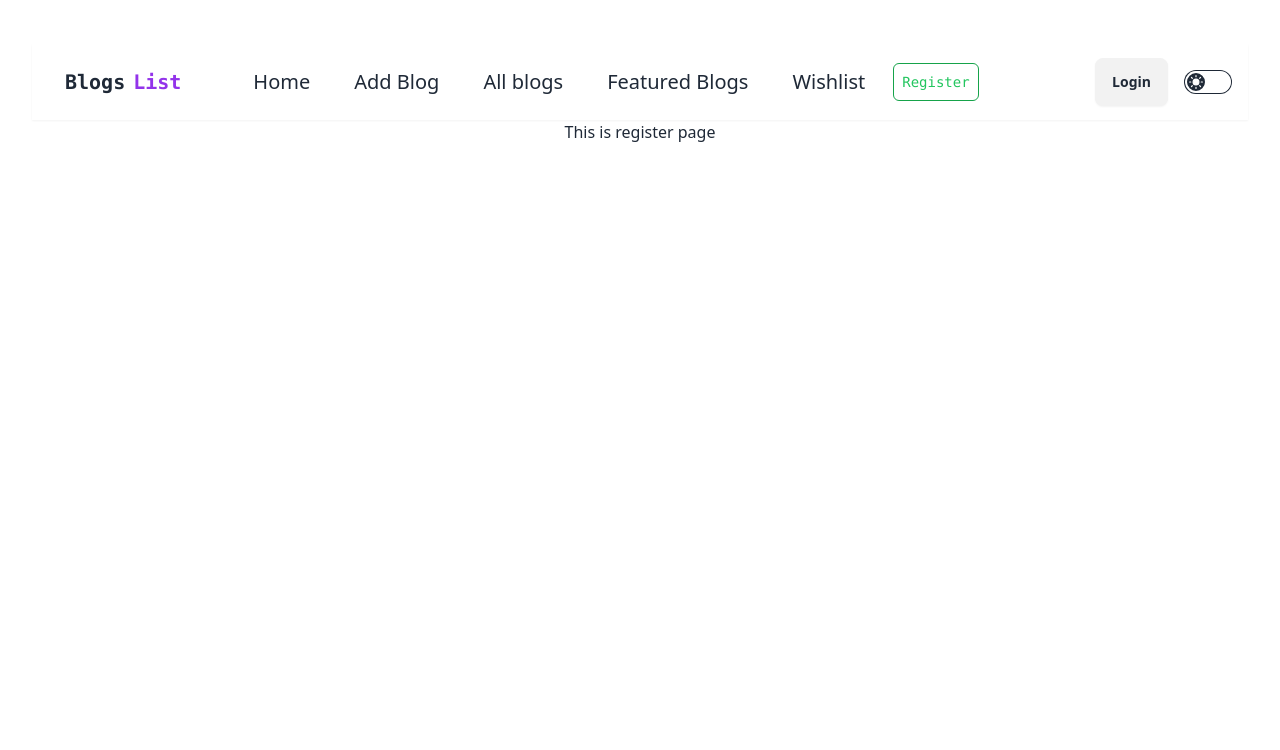
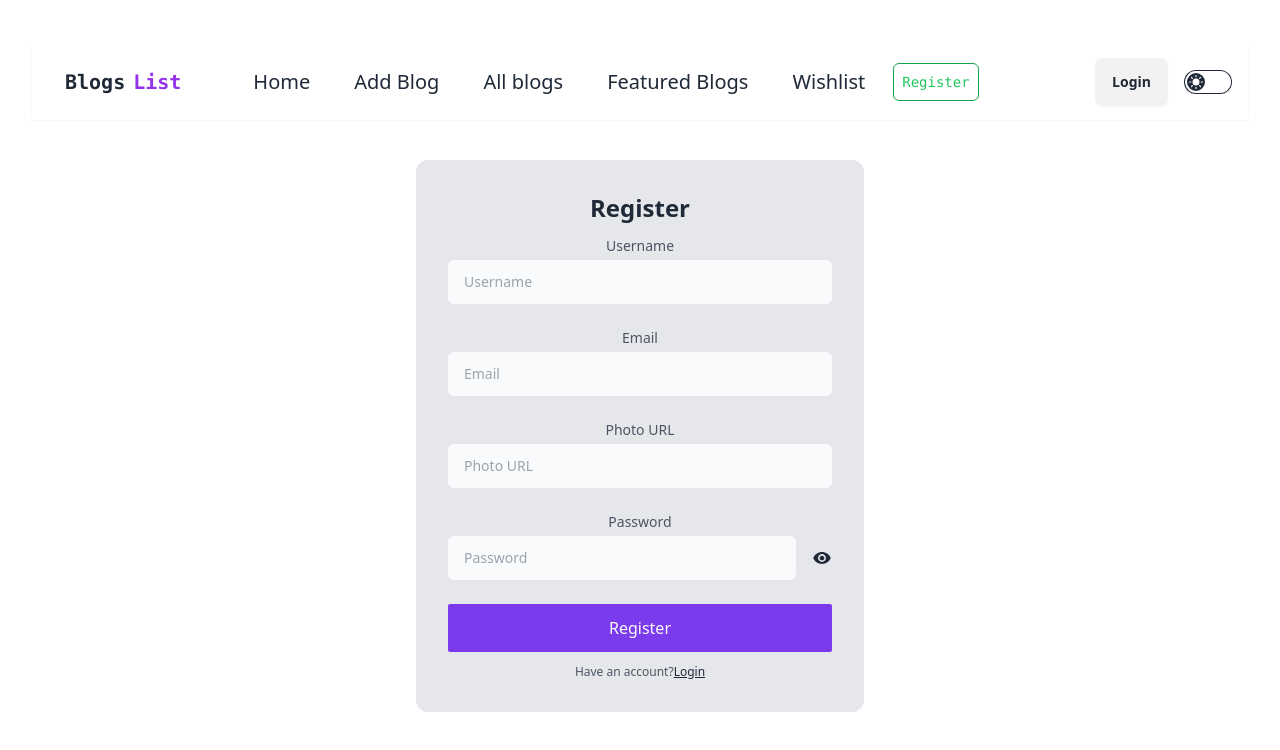
Before and after one commit to emonkhan500/B9-AS11-Blog-Hub-Client, a React (Vite) app: page /register in a window 1280 px wide. Shown: the top 750 px of the page. Built offline with nearby package versions, Linux system fonts and the light colour scheme; no server answers.

Commit message:
register complete

```diff
--- /dev/null
+++ b/PrivateRoute/PrivateRoute.jsx
@@ -0,0 +1,20 @@
+import React, { useContext } from 'react';
+import {  Navigate, useLocation } from 'react-router-dom';
+
+
+import { AuthContext } from '../src/Components/provider/AuthProvider';
+const PrivateRoute = ({children}) => {
+    const {user,loading}=useContext(AuthContext)
+    const location =useLocation();
+
+    if(loading){
+        return <h1>Loading ....</h1>;
+    }
+
+        if(user){
+            return children;
+        }
+        return <Navigate state={location.pathname} to='/login'></Navigate>
+    };
+
+export default PrivateRoute;
--- a/package.json
+++ b/package.json
@@ -15,7 +15,9 @@
     "match-sorter": "^6.3.4",
     "react": "^18.2.0",
     "react-dom": "^18.2.0",
+    "react-icons": "^5.2.1",
     "react-router-dom": "^6.23.0",
+    "react-toastify": "^10.0.5",
     "sort-by": "^1.2.0"
   },
   "devDependencies": {
--- a/src/Components/Register/Register.jsx
+++ b/src/Components/Register/Register.jsx
@@ -1,10 +1,106 @@
-import React from 'react';
+
+import { useContext, useEffect, useState } from "react";
+import { IoMdEye } from "react-icons/io";
+import { IoMdEyeOff } from "react-icons/io";
+import { Link, useNavigate } from "react-router-dom";
+import { AuthContext } from "../provider/AuthProvider";
+import { toast } from "react-toastify";
+import 'react-toastify/dist/ReactToastify.css';
 
 const Register = () => {
+
+    useEffect(()=>{
+        document.title='Register'
+    },[])
+
+const {createUser,updateUserProfile}=useContext(AuthContext)
+    const[show,setShow]=useState(false)
+    const [registerError,setRegisterError]=useState('')
+    const notify = () => toast("Registered Successful !!");
+
+    const navigate=useNavigate()
+
+const handleRegister=e=>{
+    e.preventDefault()
+    const name=e.target.username.value;
+   const email=e.target.email.value;
+   const photo=e.target.photo.value;
+   const password=e.target.password.value;
+   console.log(email,password,name,photo)
+
+   setRegisterError(' ')
+
+   if(password.length<5){
+setRegisterError('Password must be more than Five character !!')
+return
+   }
+   else if(!/[A-Z]/.test(password)){
+    setRegisterError('Password must have One Capital letter!!')
+    return
+   }
+else if(!/[a-z]/.test(password)){
+setRegisterError('Password must have One Small letter!!')
+return
+}
+createUser(email,password)
+.then(result=>{
+  console.log(result)
+  notify()
+  updateUserProfile(name,photo)
+ // navigate
+ .then(()=>{
+     navigate('/')
+ })
+
+})
+.catch(error=>{
+setRegisterError(error)
+})
+
+
+}
+
     return (
-        <div>
-            <h1>This is register page</h1>
-        </div>
+        <div className=' flex justify-center mt-10 '>
+        <div className="w-full max-w-md p-8 space-y-3 rounded-xl bg-gray-200 text-gray-800">
+ <h1 className="text-2xl font-bold text-center">Register</h1>
+ <form onSubmit={handleRegister} noValidate="" action="" className="space-y-6">
+     <div className="space-y-1 text-sm">
+         <label htmlFor="username" className="block text-gray-600">Username</label>
+         <input type="text" name="username" id="username" placeholder="Username" required className="w-full px-4 py-3 rounded-md border-gray-300 bg-gray-50 text-gray-800 focus:border-violet-600" />
+     </div>
+     <div className="space-y-1 text-sm">
+         <label htmlFor="email" className="block text-gray-600">Email</label>
+         <input type="email" name="email" id="email" placeholder="Email" required className="w-full px-4 py-3 rounded-md border-gray-300 bg-gray-50 text-gray-800 focus:border-violet-600"  />
+
+     </div>
+     <div className="space-y-1 text-sm">
+         <label htmlFor="Photo" className="block text-gray-600">Photo URL</label>
+         <input type="text" required name="photo" id="photo" placeholder="Photo URL" className="w-full px-4 py-3 rounded-md border-gray-300 bg-gray-50 text-gray-800 focus:border-violet-600" />
+
+     </div>
+     <div className="space-y-1 text-sm">
+         <label htmlFor="password" className="block text-gray-600">Password</label>
+         <div className='flex items-center'>
+             <input required className="w-full  px-4 py-3 rounded-md border-gray-300 grow bg-gray-50 text-gray-800 focus:border-violet-600" type={show? "text":"password"} name="password"  placeholder="Password" /> <span onClick={()=>setShow(!show)} className="ml-4 text-xl"> {show? <IoMdEyeOff />:<IoMdEye />}</span>
+             </div>
+
+
+     </div>
+     {
+         registerError &&  <p className='text-red-600 text-lg'>{registerError}</p>
+     }
+     <button className="block w-full p-3 text-center rounded-sm text-gray-50 bg-violet-600">Register</button>
+ </form>
+
+
+ <p className="text-xs text-center sm:px-6 text-gray-600"> Have an account?
+ <Link to='/login' className="underline text-gray-800">Login</Link>
+
+ </p>
+</div>
+
+     </div>
     );
 };
 
--- /dev/null
+++ b/src/Components/provider/AuthProvider.jsx
@@ -0,0 +1,87 @@
+import React, { createContext, useEffect, useState } from 'react';
+import { getAuth, createUserWithEmailAndPassword, onAuthStateChanged, signOut, signInWithEmailAndPassword, GoogleAuthProvider, signInWithPopup,  updateProfile } from "firebase/auth";
+import app from "../Firebase/Firebase.config";
+
+
+export const AuthContext=createContext(null)
+const auth = getAuth(app);
+const googleProvider= new GoogleAuthProvider()
+
+
+
+const AuthProvider = ({children}) => {
+    const [user,setUser]=useState(null)
+    const [loading,setLoading]=useState(true)
+
+  // user creare
+const createUser= (email,password)=>{
+    setLoading(true)
+    return createUserWithEmailAndPassword(auth,email,password)
+}
+
+// update user
+
+const updateUserProfile=(name,image)=>{
+    return updateProfile(auth.currentUser,{
+        displayName:name,
+        photoURL:image
+
+    })
+}
+
+
+// google Login
+
+const googleLogin=()=>{
+  return signInWithPopup(auth,googleProvider)
+}
+
+
+
+//   sign in
+
+const Login=(email,password)=>{
+
+  return signInWithEmailAndPassword(auth,email,password)
+}
+
+//   signOut
+
+const logOut=()=>{
+    setLoading(true)
+    return signOut(auth)
+    }
+
+    // observe
+useEffect(()=>{
+    const unSubscribe=  onAuthStateChanged(auth,(currentUser)=>{
+  console.log('inside ',currentUser)
+  setUser(currentUser)
+  setLoading(false)
+      })
+      return ()=>{
+          unSubscribe()
+      }
+  },[])
+
+// prop passing
+const authInfo={
+    createUser,
+    user,
+    logOut,
+    Login,
+    loading,
+    googleLogin,
+
+    updateUserProfile
+
+}
+
+    return (
+        <AuthContext.Provider value={authInfo}>
+            {children}
+        </AuthContext.Provider>
+    );
+};
+
+export default AuthProvider;
--- a/src/main.jsx
+++ b/src/main.jsx
@@ -15,6 +15,9 @@ import AllBlog from './Components/Allblog/AllBlog.jsx';
 import FeaturedBlog from './Components/FeaturedBLog/FeaturedBlog.jsx';
 import WishList from './Components/WishLilsh/WishList.jsx';
 import Register from './Components/Register/Register.jsx';
+import PrivateRoute from '../PrivateRoute/PrivateRoute.jsx';
+import AuthProvider from './Components/provider/AuthProvider.jsx';
+import { ToastContainer } from 'react-toastify';
 
 
 const router = createBrowserRouter([
@@ -36,7 +39,7 @@ const router = createBrowserRouter([
       },
       {
         path:'/wishlist',
-        element:<WishList></WishList>
+        element:<PrivateRoute><WishList></WishList></PrivateRoute>
       },
       {
         path:'/register',
@@ -48,6 +51,9 @@ const router = createBrowserRouter([
 
 ReactDOM.createRoot(document.getElementById('root')).render(
   <React.StrictMode>
+    <AuthProvider>
     <RouterProvider router={router} />
+    <ToastContainer></ToastContainer>
+    </AuthProvider>
   </React.StrictMode>,
 )
```
Also changed, not shown: 1 other file (tests, documents, lock files or other folders).
